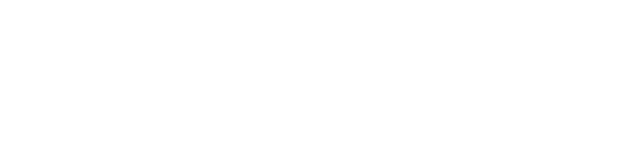
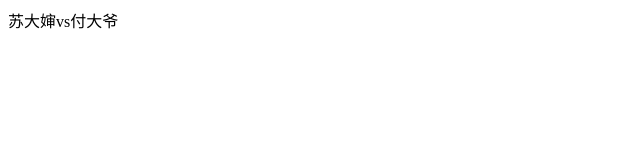
Before and after one commit to batmaxAminons/batmax-and-minons, a plain HTML site: page index.html in a window 1280 px wide. Shown: the whole page, without its empty margins (0-640 px from the left). Drawn offline with Linux system fonts and the light colour scheme.

Commit message:
新建div

```diff
--- a/index.html
+++ b/index.html
@@ -5,7 +5,9 @@
 	<title>大白大战小黄人</title>
 </head>
 <body>
-	<div class="batmax"></div>
+	<div class="batmax">
+		苏大婶vs付大爷
+	</div>
 	<div class="minions"></div>
 </body>
 </html>
```
